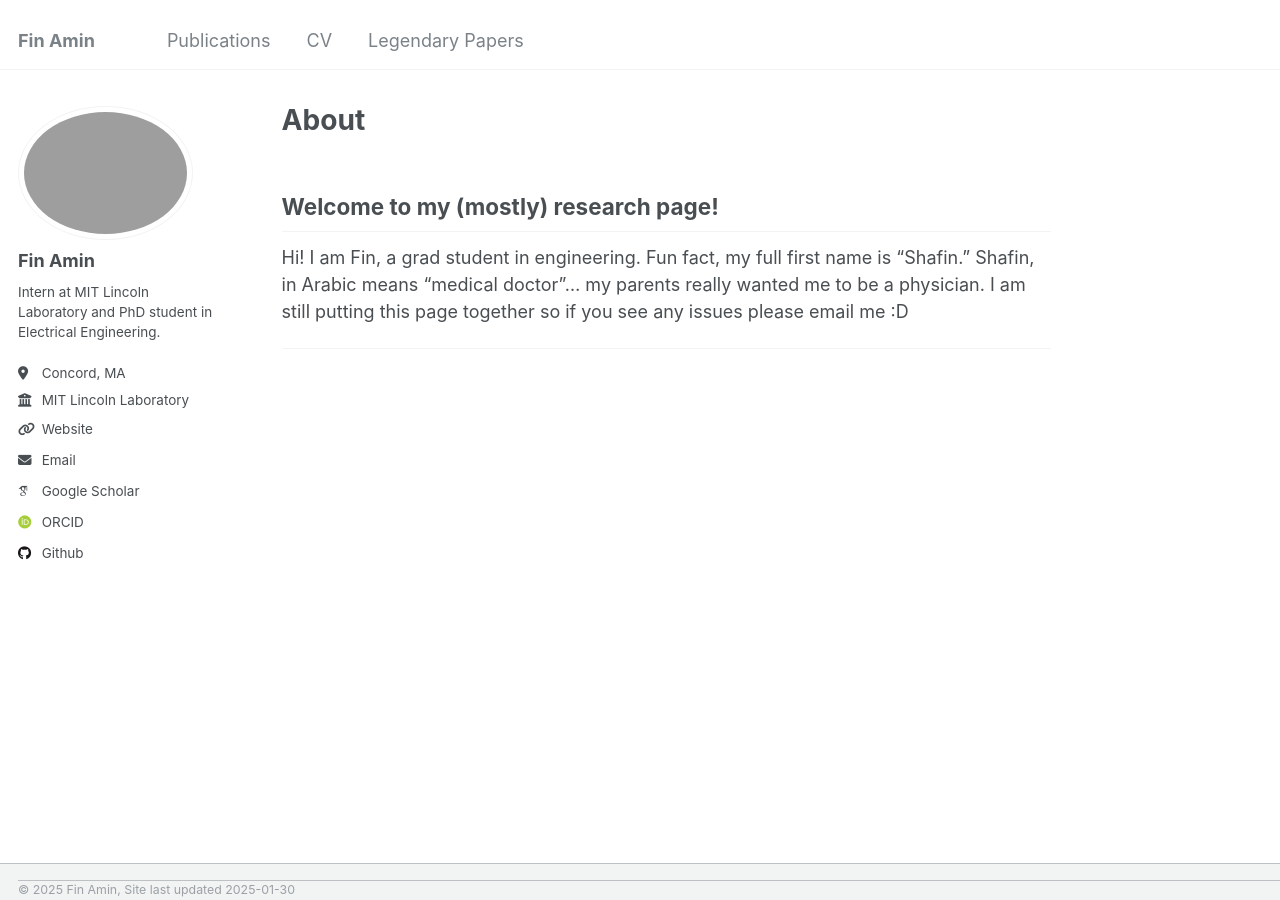
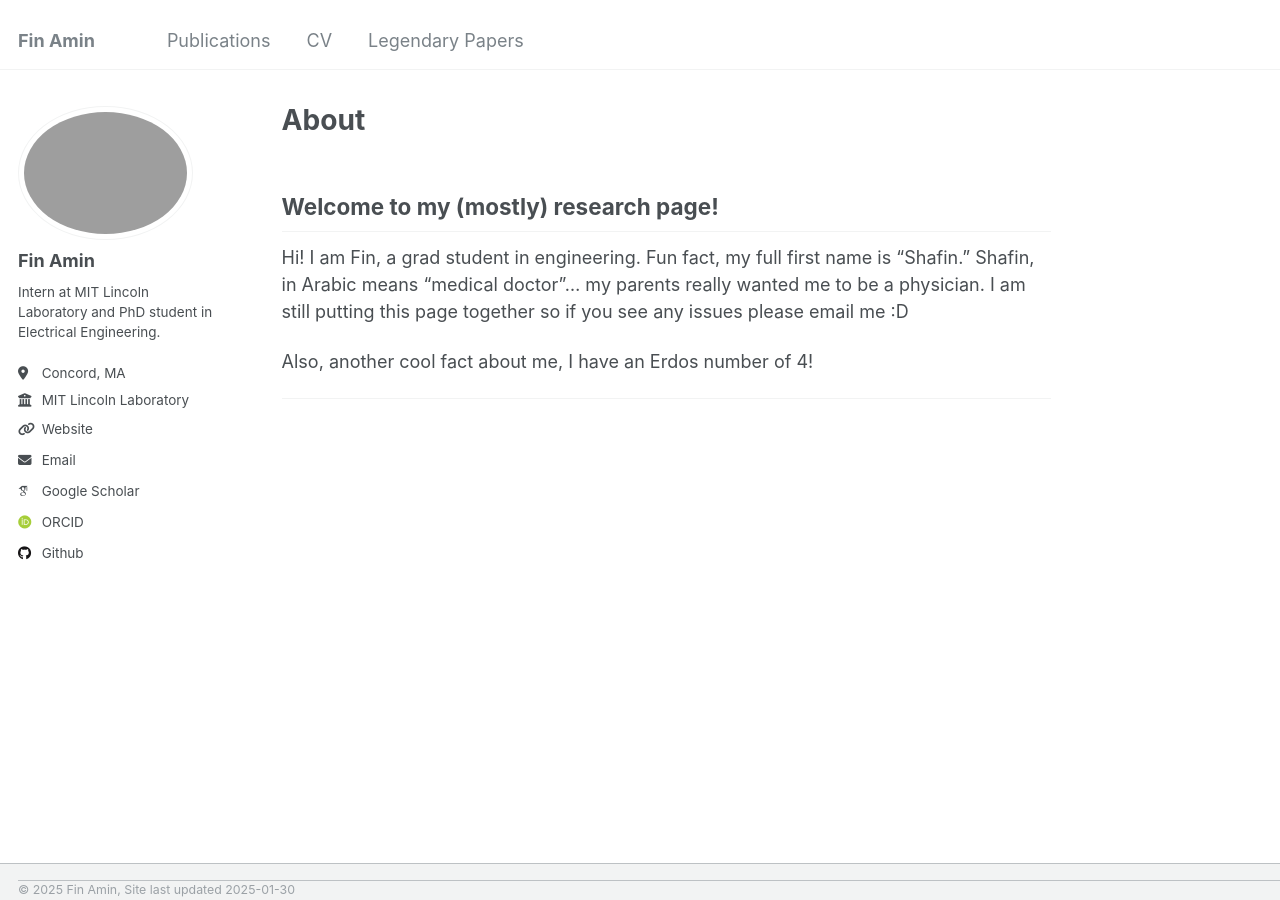
Before and after one commit to FinAminToastCrunch/FinAminToastCrunch.github.io, a Jekyll site: the page built from _pages/about.md, in a window 1280 px wide. Built offline with Jekyll 4.4.1, drawn with Linux system fonts in a browser that asks for light colours; some web fonts are replaced.

Commit message:
Update about.md

```diff
--- a/_pages/about.md
+++ b/_pages/about.md
@@ -11,5 +11,7 @@ redirect_from:
 
 Hi! I am Fin, a grad student in engineering. Fun fact, my full first name is "Shafin." Shafin, in Arabic means "medical doctor"... my parents really wanted me to be a physician. I am still putting this page together so if you see any issues please email me :D
 
+Also, another cool fact about me, I have an Erdos number of 4!
+
 
 ------
```
